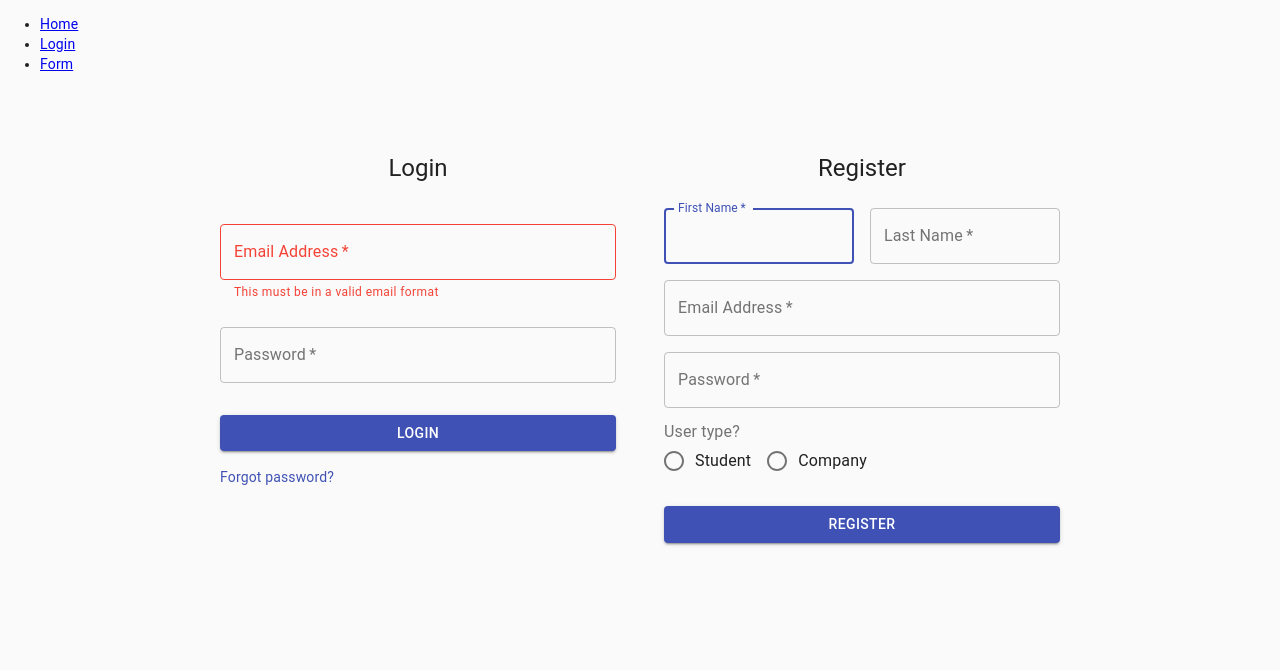
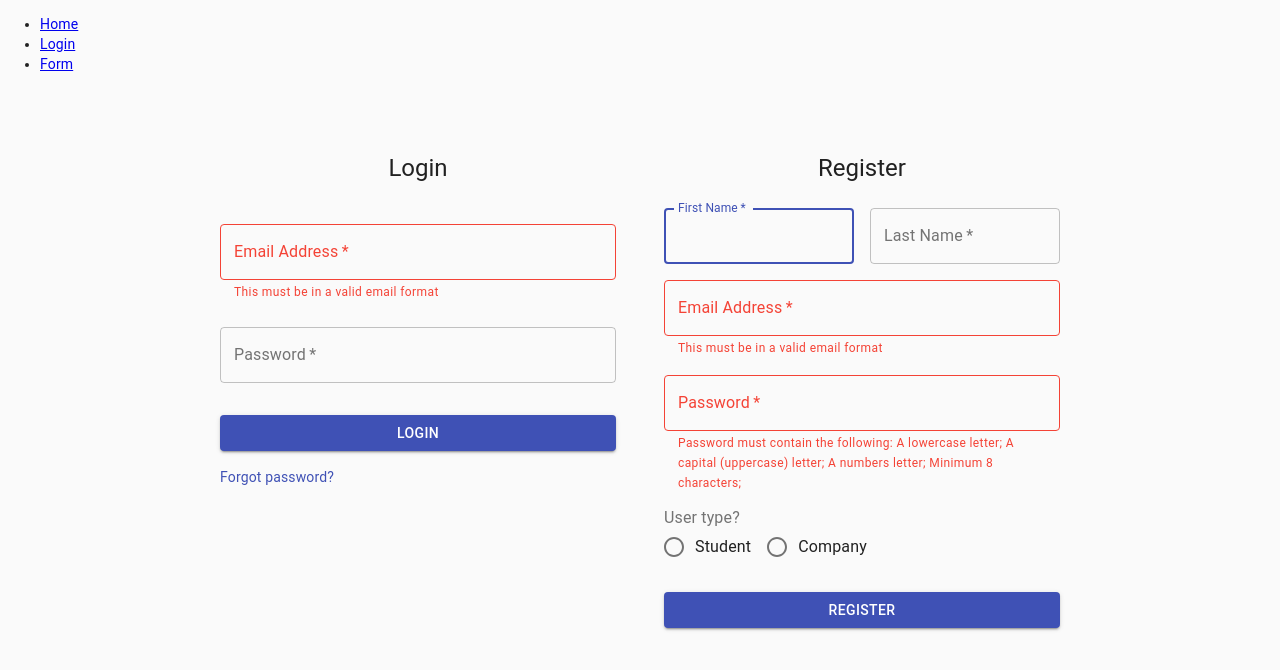
Before and after one commit to BrunoButzke/WEB-project, a React app: page /#/login in a window 1280 px wide. Shown: the top 670 px of the page. Built offline with nearby package versions, Linux system fonts and the light colour scheme; the HTML template or start-up script is replaced by a standard one.

Commit message:
add validatePassword and refactoring validations

```diff
--- a/src/LoginPage.tsx
+++ b/src/LoginPage.tsx
@@ -12,7 +12,7 @@ import Radio from "@material-ui/core/Radio";
 import FormControlLabel from "@material-ui/core/FormControlLabel";
 import FormLabel from "@material-ui/core/FormLabel";
 import { useState } from "react";
-import { isEmail } from "./Utils";
+import { isEmail, validatePassword } from "./Utils";
 
 const useStyles = makeStyles((theme) => ({
   page: {
@@ -65,8 +65,8 @@ function LoginSection() {
             autoFocus
             value={state.email}
             onChange={event => setState({...state, email: event.target.value})}
-            error={isEmail(state.email)}
-            helperText={isEmail(state.email)?"This must be in a valid email format":''}
+            error={isEmail(state.email).error}
+            helperText={isEmail(state.email).msg}
           />
           <TextField
             variant="outlined"
@@ -105,6 +105,7 @@ function LoginSection() {
 
 function RegisterSection() {
   const classes = useStyles();
+  const [state, setState] = useState({email:'', firstName:'', lastName:'', password:''})
   return (
     <div className={classes.registerSection}>
     <Container component="main" maxWidth="xs">
@@ -147,6 +148,10 @@ function RegisterSection() {
                 label="Email Address"
                 name="email"
                 autoComplete="email"
+                value={state.email}
+                onChange={event => setState({...state, email: event.target.value})}
+                error={isEmail(state.email).error}
+                helperText={isEmail(state.email).msg}
               />
             </Grid>
             <Grid item xs={12}>
@@ -159,6 +164,9 @@ function RegisterSection() {
                 type="password"
                 id="password"
                 autoComplete="current-password"
+                onChange={event => setState({...state, password: event.target.value})}
+                error={validatePassword(state.password).error}
+                helperText={validatePassword(state.password).msg}
               />
             </Grid>
             <Grid item xs={12}>
--- a/src/Utils.ts
+++ b/src/Utils.ts
@@ -1,5 +1,43 @@
-export function isEmail(email:string): boolean {
-    return !!email.search(
+export function isEmail(email:string): IValidateField {
+    const error = !!email.search(
         /^[a-zA-Z0-9.!#$%&’*+/=?^_`{|}~-]+@[a-zA-Z0-9-]+(?:\.[a-zA-Z0-9-]+)*$/
     )
+    let msg = ''
+    if (error) {
+        msg = 'This must be in a valid email format'
+    }
+    return {msg, error}
 }
+
+interface IValidateField {
+    error: boolean;
+    msg: string;
+}
+
+export function validatePassword(password:string) : IValidateField {
+    const lowerCaseLetters = /[a-z]/g;
+    const upperCaseLetters = /[A-Z]/g;
+    const numbers = /[0-9]/g;
+
+    let errors: string[] = [];
+    if (!password.match(lowerCaseLetters))
+        errors.push("A lowercase letter")
+
+    if (!password.match(upperCaseLetters))
+        errors.push("A capital (uppercase) letter")
+
+    if (!password.match(numbers))
+        errors.push("A numbers letter")
+
+    if(password.length < 8)
+        errors.push("Minimum 8 characters")
+
+    let msg = '';
+    let error = errors.length != 0;
+    if(error) {
+        msg = "Password must contain the following: ";
+        errors.forEach(e => msg += "\n" + e + ";");
+    }
+    return {msg, error}
+
+}
```
